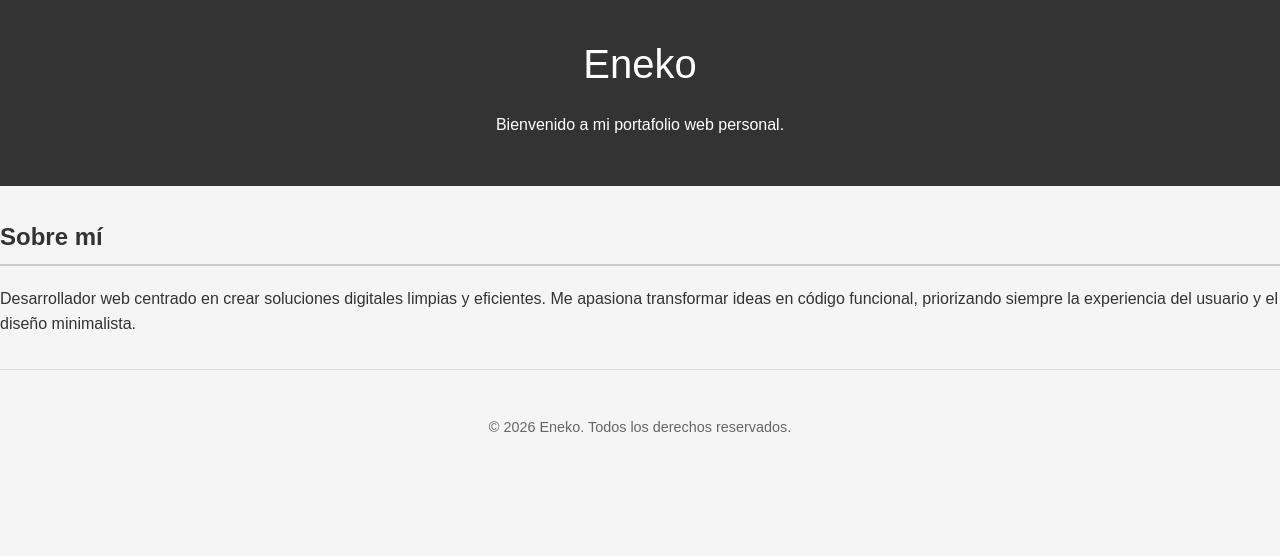
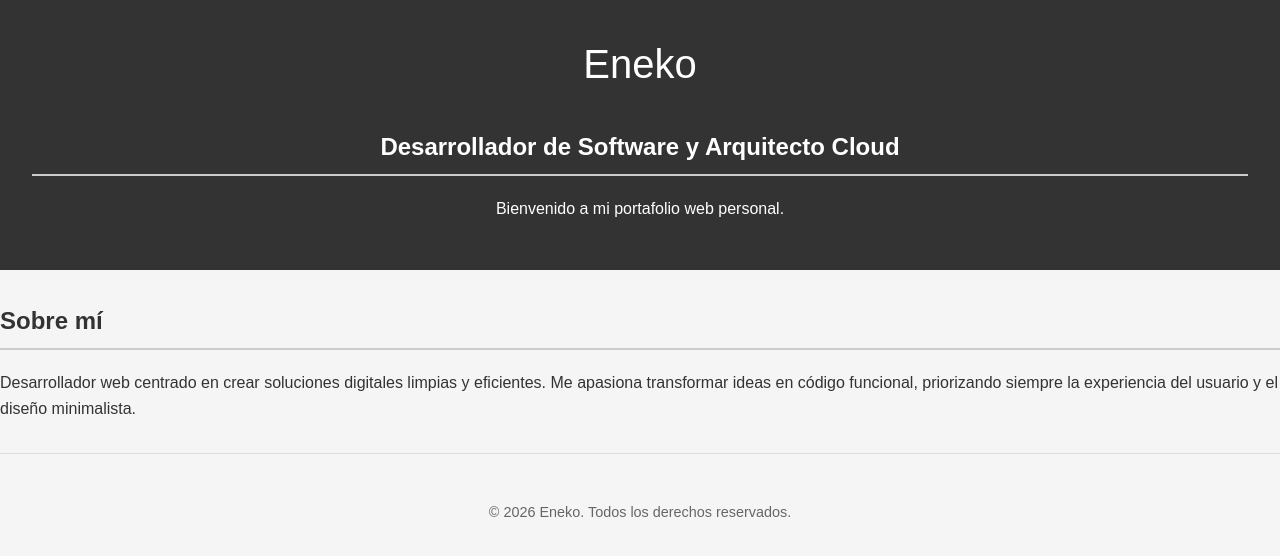
Before and after one commit to elazaroo/mi-portfolio-web, a plain HTML site: page index.html in a window 1280 px wide. Drawn offline with Linux system fonts and the light colour scheme.

Commit message:
feat: añadir subtitulo a la bio

```diff
--- a/index.html
+++ b/index.html
@@ -9,6 +9,7 @@
 <body>
     <header>
         <h1>Eneko</h1>
+        <h2>Desarrollador de Software y Arquitecto Cloud</h2>
         <p>Bienvenido a mi portafolio web personal.</p>
     </header>
     <main>
```
